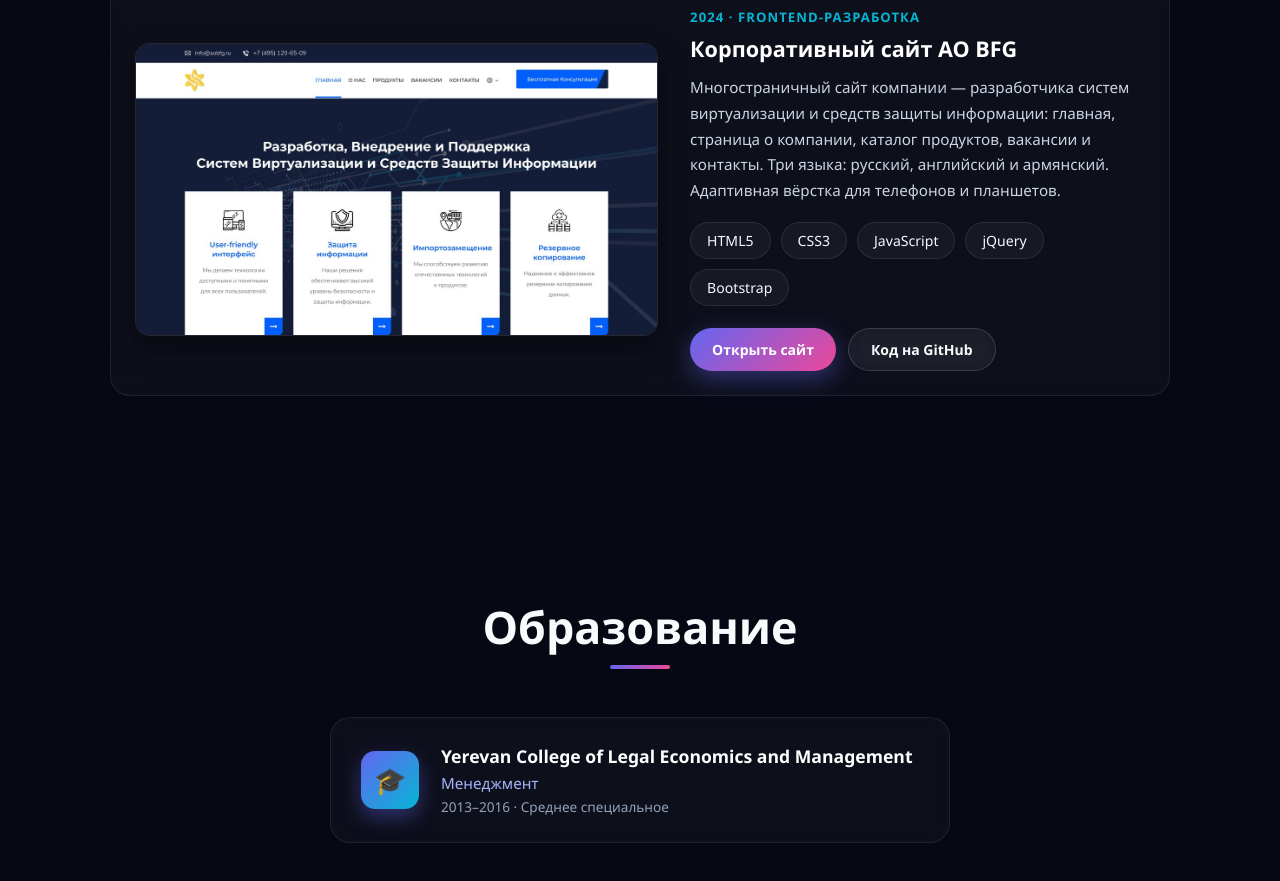
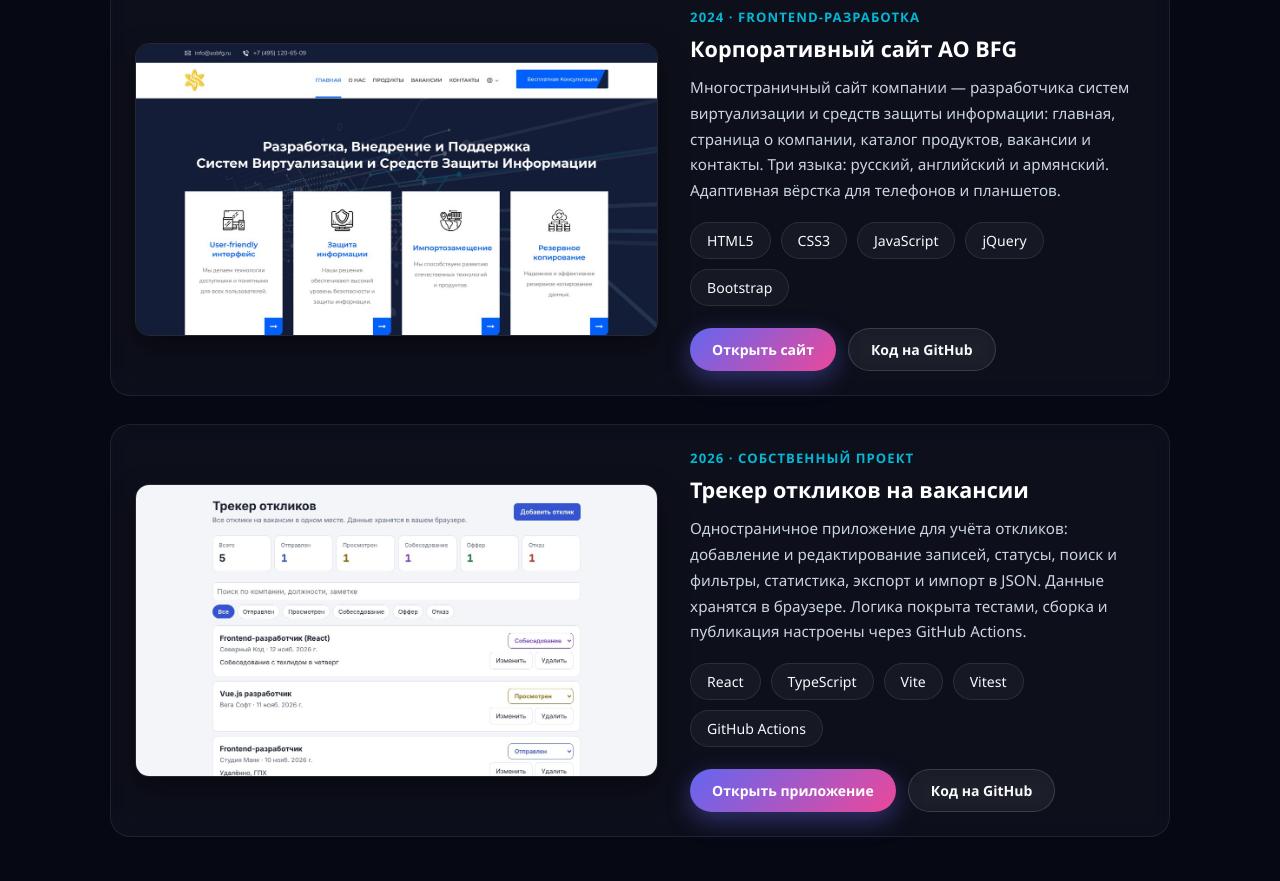
Before and after one commit to gev566/gev566.github.io, a plain HTML site: page index.html in a window 1280 px wide. Shown: the part 3986-4867 px from the top of the page. Drawn offline with Linux system fonts and the light colour scheme; animation ran at ten frames a second.

Commit message:
Add files via upload

```diff
--- a/index.html
+++ b/index.html
@@ -860,6 +860,8 @@
   }
 
   /* ===== Projects ===== */
+  .projects-list { display: grid; gap: 28px; }
+
   .project-card {
     display: grid;
     grid-template-columns: minmax(0, 1.15fr) minmax(0, 1fr);
@@ -1236,6 +1238,32 @@
         </div>
       </div>
     </article>
+
+    <article class="project-card">
+      <a class="project-shot" href="https://gev566.github.io/job-tracker/" target="_blank" rel="noopener">
+        <img src="project-job-tracker.jpg" width="1200" height="671" loading="lazy" alt="Приложение «Трекер откликов»" data-ru-alt="Приложение «Трекер откликов»" data-en-alt="Job application tracker app">
+      </a>
+      <div class="project-info">
+        <div class="project-meta" data-ru="2026 · Собственный проект" data-en="2026 · Personal project">2026 · Собственный проект</div>
+        <h3 data-ru="Трекер откликов на вакансии" data-en="Job application tracker">Трекер откликов на вакансии</h3>
+        <p data-ru="Одностраничное приложение для учёта откликов: добавление и редактирование записей, статусы, поиск и фильтры, статистика, экспорт и импорт в JSON. Данные хранятся в браузере. Логика покрыта тестами, сборка и публикация настроены через GitHub Actions." data-en="Single-page app for tracking job applications: adding and editing entries, statuses, search and filters, statistics, JSON export and import. Data is stored in the browser. The logic is covered by tests; build and deployment run through GitHub Actions.">Одностраничное приложение для учёта откликов: добавление и редактирование записей, статусы, поиск и фильтры, статистика, экспорт и импорт в JSON. Данные хранятся в браузере. Логика покрыта тестами, сборка и публикация настроены через GitHub Actions.</p>
+        <div class="skill-tags">
+          <span class="skill">React</span>
+          <span class="skill">TypeScript</span>
+          <span class="skill">Vite</span>
+          <span class="skill">Vitest</span>
+          <span class="skill">GitHub Actions</span>
+        </div>
+        <div class="project-links">
+          <a href="https://gev566.github.io/job-tracker/" target="_blank" rel="noopener" class="btn btn-primary">
+            <span data-ru="Открыть приложение" data-en="Open the app">Открыть приложение</span>
+          </a>
+          <a href="https://github.com/gev566/job-tracker" target="_blank" rel="noopener" class="btn btn-outline">
+            <span data-ru="Код на GitHub" data-en="Code on GitHub">Код на GitHub</span>
+          </a>
+        </div>
+      </div>
+    </article>
   </div>
 </section>
 
```
Also changed, not shown: project-job-tracker.jpg (added).
